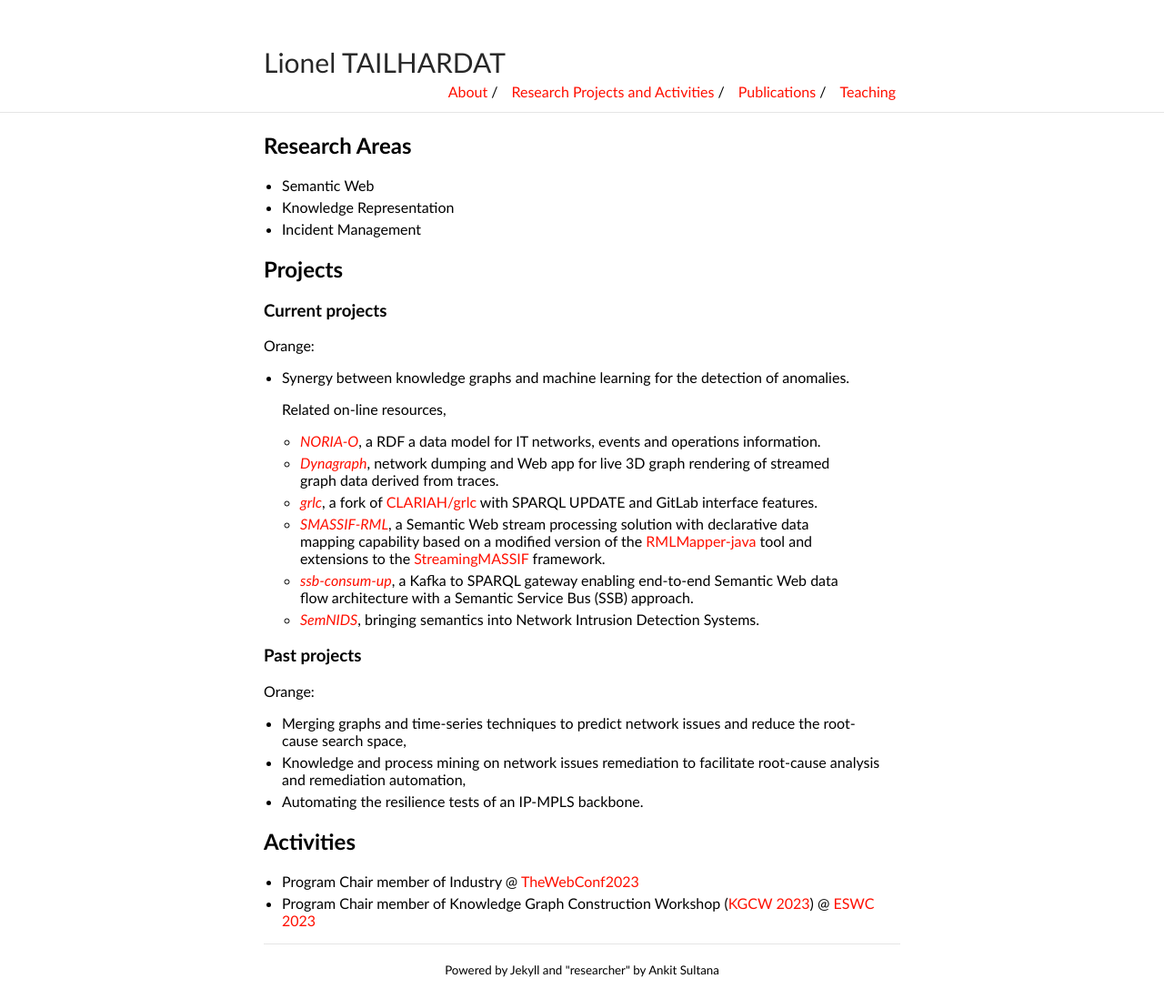
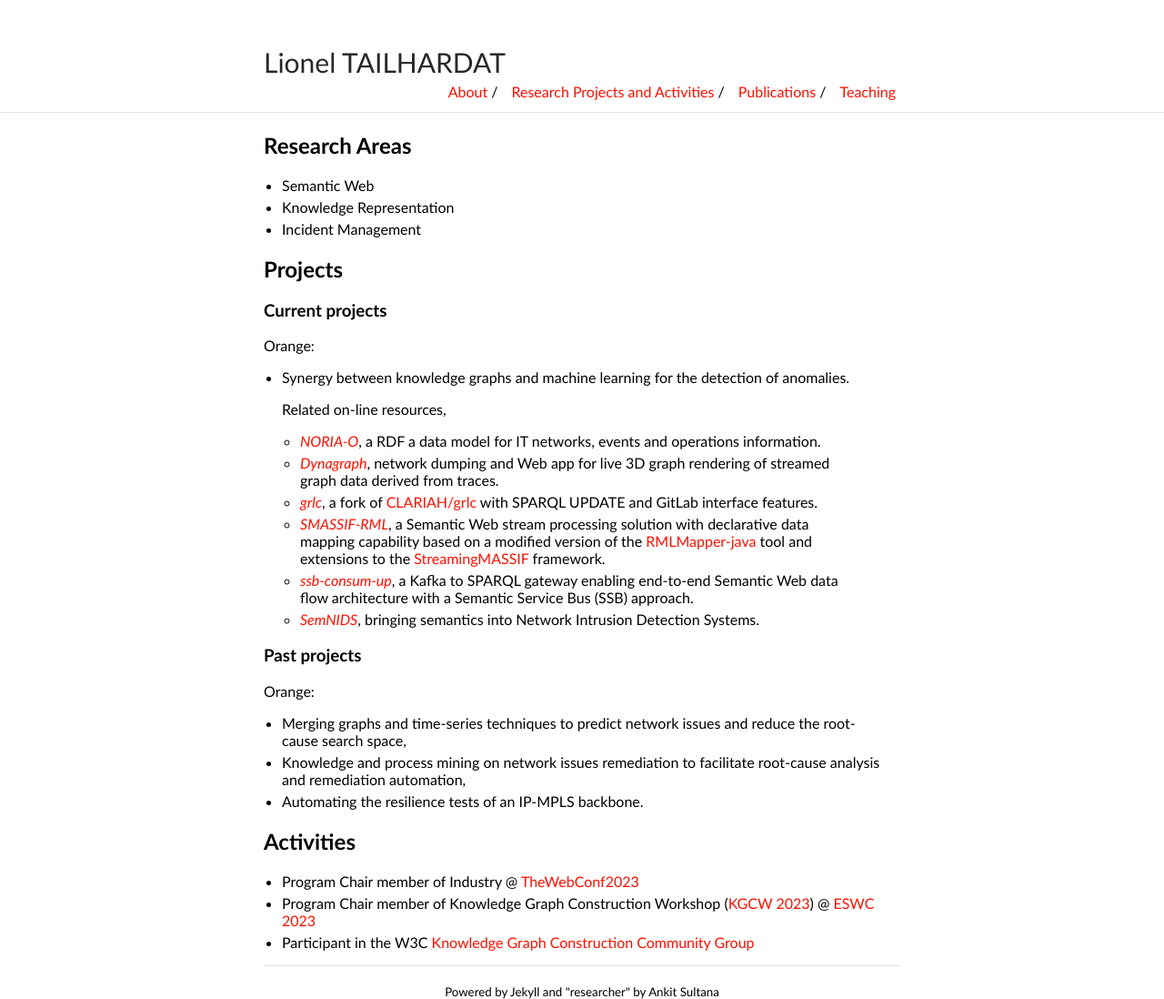
Before and after one commit to GenEars/GenEars.github.io, a Jekyll site: the page built from research.md, in a window 1280 px wide. Shown: the whole page at 91% size. Built offline with Jekyll 4.4.1, drawn with Linux system fonts in a browser that asks for light colours; before the commit the page ends 1074 px from its top, so only the background shows below that.

Commit message:
Added KGC community group.
Signed-off-by: Lionel TAILHARDAT <lionel.tailhardat@orange.fr>

```diff
--- a/research.md
+++ b/research.md
@@ -37,3 +37,4 @@ Orange:
 
 * Program Chair member of Industry @ [TheWebConf2023](https://www2023.thewebconf.org/)
 * Program Chair member of Knowledge Graph Construction Workshop ([KGCW 2023](https://kg-construct.github.io/workshop/2023/)) @ [ESWC 2023](https://2023.eswc-conferences.org/)
+* Participant in the W3C [Knowledge Graph Construction Community Group](https://www.w3.org/community/kg-construct/)
```
